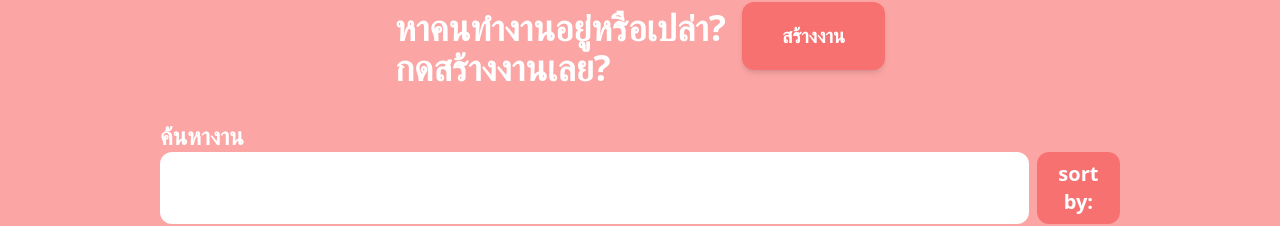
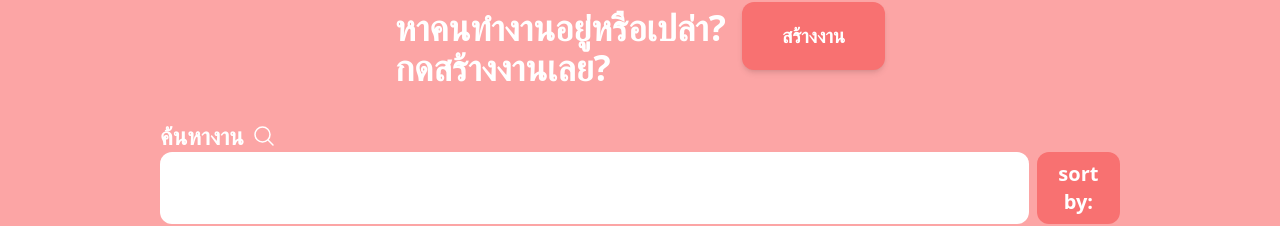
Before and after one commit to punchanabu/CUGETDEAL, a React (Create React App) app in the folder client/: page /content in a window 1280 px wide. Shown: the part 96-322 px from the top of the page. Built offline with nearby package versions, Linux system fonts and the light colour scheme.

Commit message:
เหลือ fetch

```diff
--- a/client/src/page/Main/main.tsx
+++ b/client/src/page/Main/main.tsx
@@ -45,7 +45,25 @@ export default function MainContent() {
             <div className = "findzone flex flex-col items-center">
 
                 <div className = "text-white text-xl w-3/4">
-                    <p className="text-2xl">ค้นหางาน</p>
+                    <div className="flex space-x-2 items-center">
+                      <p className="text-2xl">ค้นหางาน</p>
+                      <div className="searchicon">
+                          <svg
+                            xmlns="http://www.w3.org/2000/svg"
+                            fill="none"
+                            viewBox="0 0 24 24"
+                            stroke-width="1.5"
+                            stroke="currentColor"
+                            className="w-6 h-6"
+                          >
+                            <path
+                              stroke-linecap="round"
+                              stroke-linejoin="round"
+                              d="M21 21l-5.197-5.197m0 0A7.5 7.5 0 105.196 5.196a7.5 7.5 0 0010.607 10.607z"
+                            />
+                          </svg>
+                        </div>
+                    </div>
                     <div className = "flex space-x-2">
                         <input
                             type="textinput"
```
